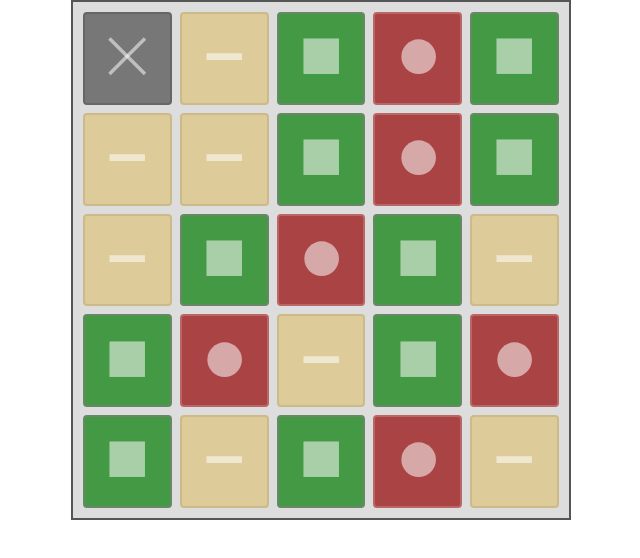
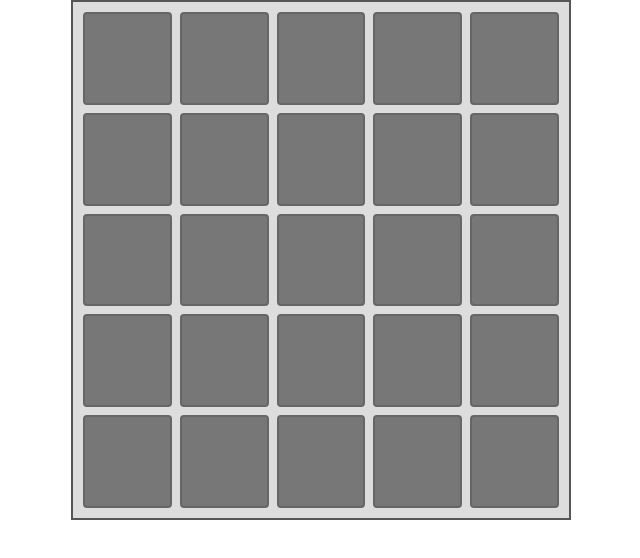
Before and after one commit to jbrinkle/codenames-map-gen, a React (Create React App) app: page / in a window 1280 px wide. Shown: the top 558 px of the page, without its empty margins (319-959 px from the left). Built offline with nearby package versions, Linux system fonts and the light colour scheme.

Commit message:
Empty state for mapgrid defined

```diff
--- a/src/App.js
+++ b/src/App.js
@@ -1,5 +1,4 @@
 import React from 'react';
-import logo from './logo.svg';
 import './App.css';
 import './components/MapGrid/MapGridCell/MapGridCell'
 import MapGrid from './components/MapGrid/MapGrid';
@@ -9,11 +8,12 @@ function App() {
     team1: 'square',
     team2: 'circle'
   }
-  const mapData = [ 'a', 'b', '1', '2', '1',
-                    'b', 'b', '1', '2', '1',
-                    'b', '1', '2', '1', 'b',
-                    '1', '2', 'b', '1', '2',
-                    '1', 'b', '1', '2', 'b' ]
+  const mapData = []
+                  // [ 'a', 'b', '1', '2', '1',
+                  //   'b', 'b', '1', '2', '1',
+                  //   'b', '1', '2', '1', 'b',
+                  //   '1', '2', 'b', '1', '2',
+                  //   '1', 'b', '1', '2', 'b' ]
 
 
   return (
--- a/src/components/MapGrid/MapGrid.js
+++ b/src/components/MapGrid/MapGrid.js
@@ -20,7 +20,14 @@ class MapGrid extends React.Component {
     }
   }
   render() {
-    const { rowCount, data, config } = this.props;
+    let { rowCount, data, config } = this.props;
+
+    if (!data.length) {
+      data = Array.from(Array(25).keys()).map(v => 'a');
+      config = { 'assassin': 'none' }
+      rowCount = 5;
+    }
+
     const colCount = data.length / rowCount;
     const isValidData = data.length % rowCount === 0;
 
@@ -34,7 +41,7 @@ class MapGrid extends React.Component {
         data.map((cellData, index) => {
           const teamName = this.getTeamName(cellData);
           const teamIcon = config[teamName] || teamName;
-          console.log(teamIcon);
+          console.log(`Data index=${index}, value=${cellData}, teamName=${teamName}, icon=${teamIcon}`);
 
           const ci = index % colCount + 1;
           const ri = Math.floor(index / colCount) + 1;
```
